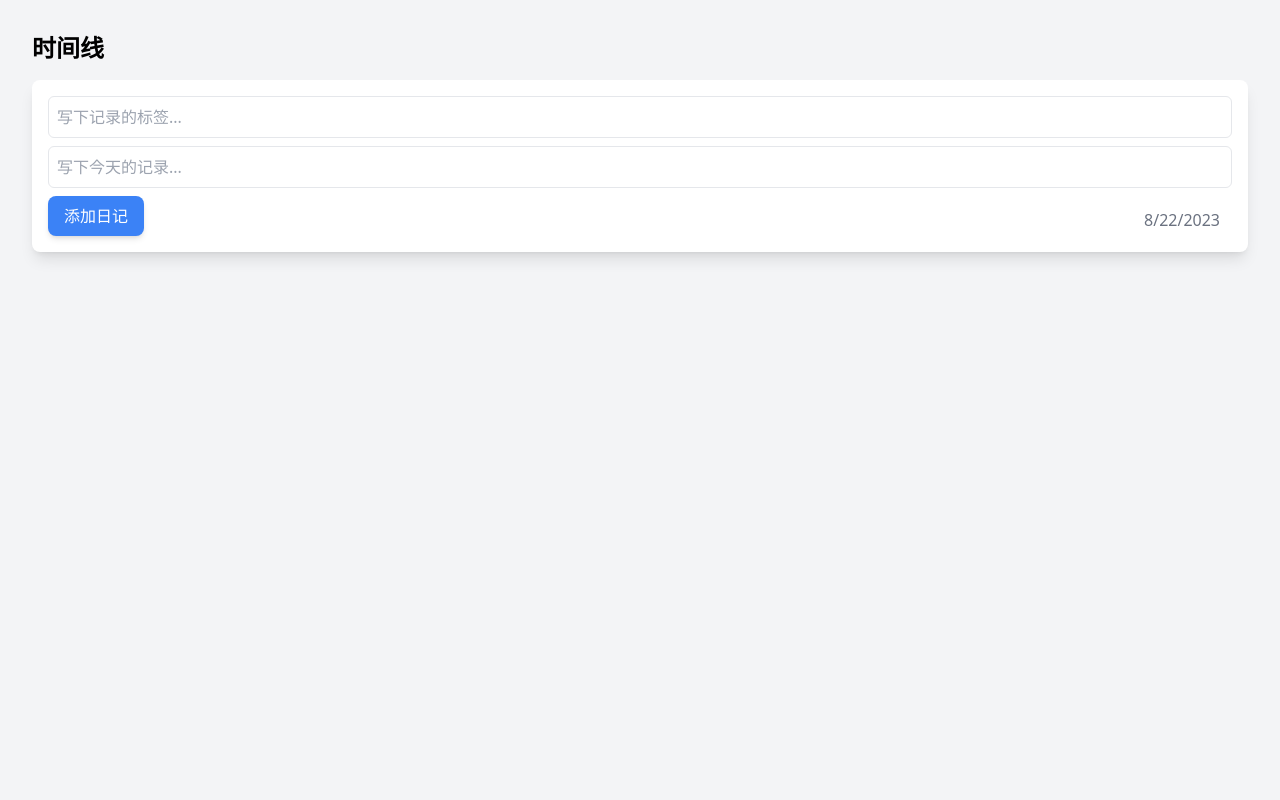
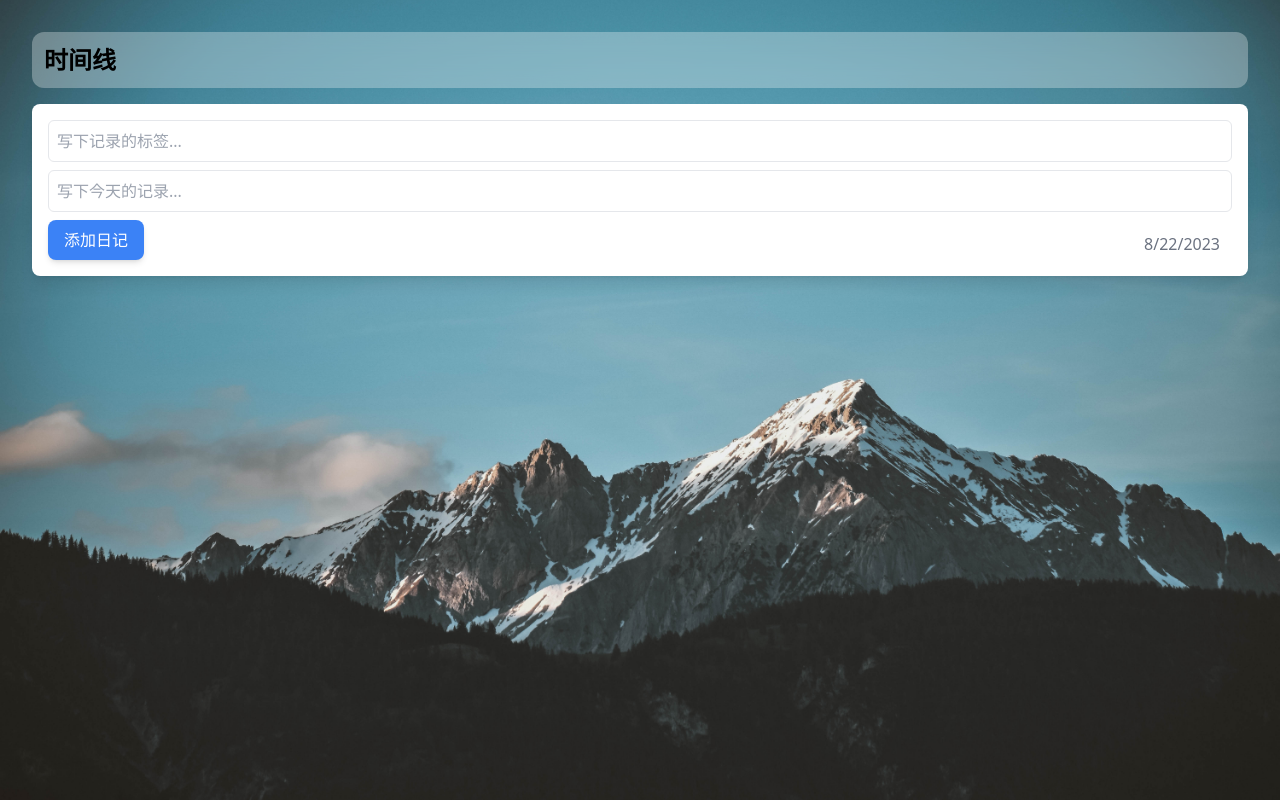
Before and after one commit to Reesedog/sofar, a React (Create React App) app in the folder frontend/: page / in a window 1280 px wide. Built offline with nearby package versions, Linux system fonts and the light colour scheme; no server answers.

Commit message:
custom background added

```diff
--- a/frontend/src/App.tsx
+++ b/frontend/src/App.tsx
@@ -1,9 +1,16 @@
 import './App.css';
 import Routes from './Routes';
+import backgroundImage from './components/pexels-photo-1054218.jpeg';
 
 function App() {
   return (
-   <div className="container mx-auto p-4 bg-gray-100 min-h-screen">
+   <div style={{
+    backgroundImage: `url(${backgroundImage})`,
+    backgroundSize: 'cover',
+    backgroundRepeat: 'no-repeat',
+    backgroundPosition: 'center center',
+    backgroundAttachment: 'fixed'
+  }} className="container mx-auto p-4 bg-gray-100 min-h-screen">
       <Routes />
     </div>
 
--- a/frontend/src/components/DateGroupedEntries.tsx
+++ b/frontend/src/components/DateGroupedEntries.tsx
@@ -30,7 +30,7 @@ const DateGroupedEntries: React.FC<DateGroupedEntriesProps> = ({ entries, onDele
     <>
       {Object.keys(groupedEntries).map(date => (
         <div key={date} className="mb-3.5">
-          <h2 className="text-xl font-bold mb-2 ">{date}</h2>
+          <h2 style= {{backgroundColor: 'rgba(255, 255, 255, 0.3)',backdropFilter: 'blur(10px)'}} className="py-1 px-3 rounded-xl text-xl font-bold mb-2 ">{date}</h2>
           <LabelGroupedEntries entries={groupedEntries[date]} onDelete={onDelete} />
         </div>
       ))}
--- a/frontend/src/components/Timeline.tsx
+++ b/frontend/src/components/Timeline.tsx
@@ -10,8 +10,19 @@ const Timeline: React.FC = () => {
     setEntries(prevEntries => [newEntry, ...prevEntries]);
   };
 
-  const handleDelete = (id: number) => {
-    setEntries(prevEntries => prevEntries.filter(entry => entry.id !== id));
+  const handleDelete = async (id: number) => {
+    try {
+      const response = await fetch(`http://34.125.177.255:4000/entries/${id}`, {
+        method: 'DELETE',
+      });
+      if (response.ok) {
+        setEntries(prevEntries => prevEntries.filter(entry => entry.id !== id));
+      } else {
+        console.error("Error deleting entry:", await response.text());
+      }
+    } catch (error) {
+      console.error("Error deleting entry:", error);
+    }
   };
 
   useEffect(() => {
@@ -33,8 +44,8 @@ const Timeline: React.FC = () => {
   }, []);
 
   return (
-    <div className="p-4 bg-gray-100">
-      <h1 className="text-2xl font-bold mb-4">时间线</h1>
+    <div className="p-4">
+      <h1 style= {{backgroundColor: 'rgba(255, 255, 255, 0.3)',backdropFilter: 'blur(10px)'}} className="p-3 text-2xl font-bold mb-4 rounded-xl">时间线</h1>
       <EntryForm onAdd={addEntry} />
       <DateGroupedEntries entries={entries} onDelete={handleDelete} />
     </div>
```
Also changed, not shown: frontend/src/components/pexels-photo-1054218.jpeg (added).
